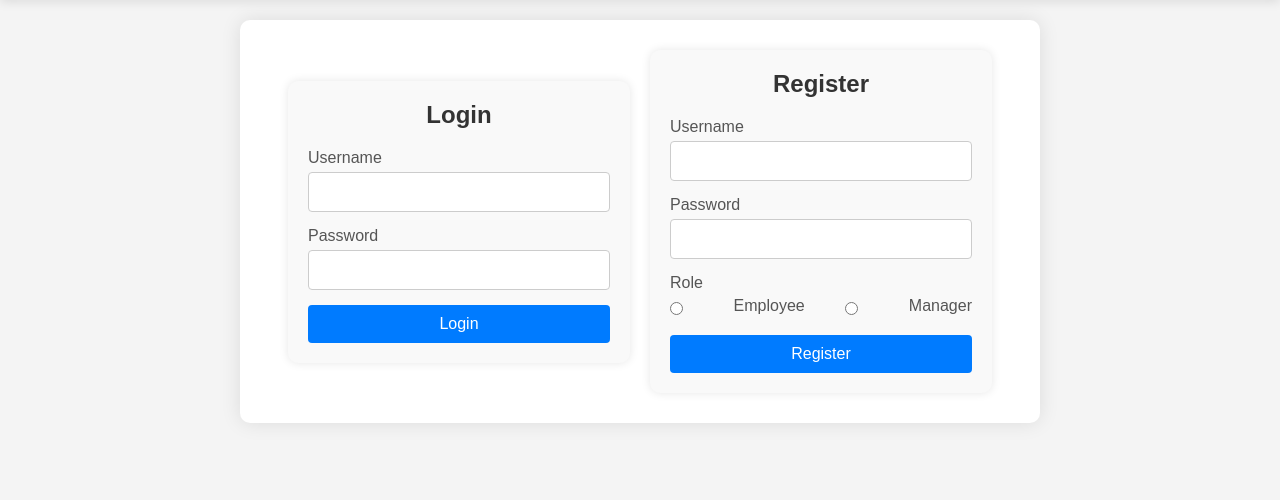
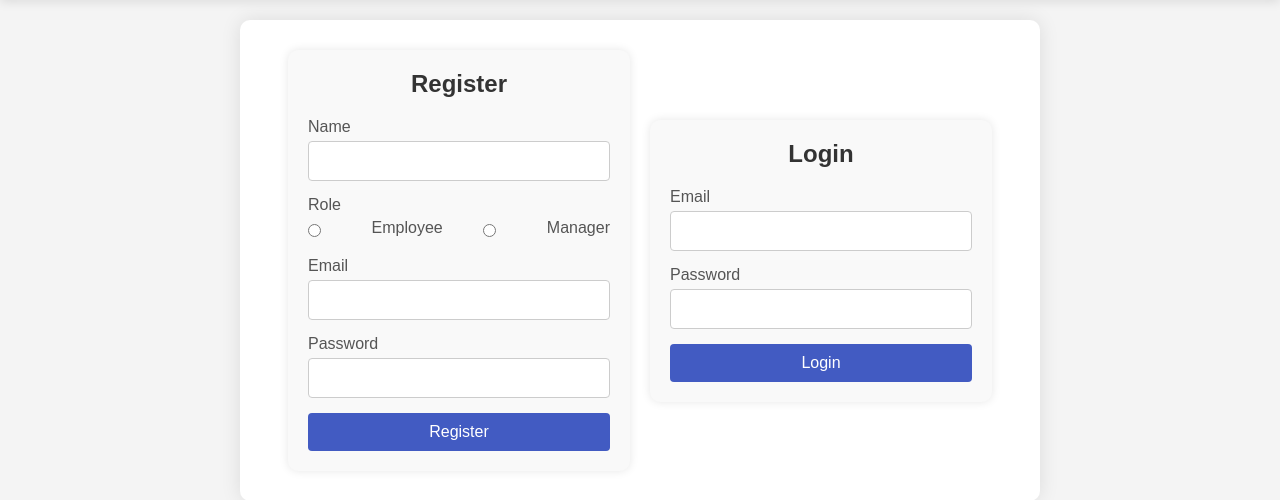
Before and after one commit to Haraprasanna-97/Employee-Leave-Management-System, a PHP site: page /login_register.php in a window 1280 px wide. Shown: the part 61-561 px from the top of the page. Run offline with PHP 8.4, Linux system fonts and the light colour scheme.

Commit message:
Added user authentication

```diff
--- /dev/null
+++ b/CSS/alert.css
@@ -0,0 +1,25 @@
+.alert-box {
+    background-color: #acbbf5; /* Blue */
+    color: white;
+    padding: 20px;
+    margin: 20px;
+    border-radius: 8px;
+    width: 80%;
+    max-width: 400px;
+    box-shadow: 0 0 10px rgba(0, 0, 0, 0.1);
+    position: relative;
+    text-align: center;
+}
+
+.alert-close-btn {
+    position: absolute;
+    top: 10px;
+    right: 10px;
+    color: white;
+    font-size: 20px;
+    cursor: pointer;
+}
+
+.alert-close-btn:hover {
+    color: #ff0000;
+}
--- a/CSS/login_register.css
+++ b/CSS/login_register.css
@@ -74,7 +74,7 @@ input[type="password"] {
 .form-btn {
     width: 100%;
     padding: 10px;
-    background-color: #007bff;
+    background-color: #425bc2;
     border: none;
     border-radius: 4px;
     color: white;
@@ -86,3 +86,7 @@ input[type="password"] {
 .form-btn:hover {
     background-color: #0056b3;
 }
+
+.form-btn:disabled {
+    background-color: #71b0f3;
+}
--- /dev/null
+++ b/Javascript/logic.js
@@ -0,0 +1,37 @@
+const closeAlert = (e) => {
+    e.target.parentElement.style.display = 'none'
+}
+
+const registerValidateEmail = (e) => {
+    const email = e.target.value;
+    const emailPattern = /^[a-zA-Z0-9._-]+@[a-zA-Z0-9.-]+\.[a-zA-Z]{2,6}$/;
+    const errorMessage = document.getElementById('register-error-message');
+    const registerButton = document.getElementById('register-btn');
+
+    if (emailPattern.test(email)) {
+        errorMessage.textContent = 'Valid email address.';
+        errorMessage.style.color = 'green';
+        registerButton.disabled = false
+    } else {
+        errorMessage.textContent = 'Please enter a valid email address.';
+        errorMessage.style.color = 'red';
+        registerButton.disabled = true
+    }
+}
+
+const loginValidateEmail = (e) => {
+    const email = e.target.value;
+    const emailPattern = /^[a-zA-Z0-9._-]+@[a-zA-Z0-9.-]+\.[a-zA-Z]{2,6}$/;
+    const errorMessage = document.getElementById('login-error-message');
+    const loginButton = document.getElementById('login-btn');
+
+    if (emailPattern.test(email)) {
+        errorMessage.textContent = 'Valid email address.';
+        errorMessage.style.color = 'green';
+        loginButton.disabled = false
+    } else {
+        errorMessage.textContent = 'Please enter a valid email address.';
+        errorMessage.style.color = 'red';
+        loginButton.disabled = true
+    }
+}
--- /dev/null
+++ b/constants.php
@@ -0,0 +1,3 @@
+<?php
+    $Appname ="Employee Leave Management System"
+?>
--- a/index.php
+++ b/index.php
@@ -3,7 +3,10 @@
 <head>
     <meta charset="UTF-8">
     <meta name="viewport" content="width=device-width, initial-scale=1.0">
-    <title>Home Page</title>
+    <title><?php
+        include "constants.php";
+        echo $Appname
+    ?> - Home Page</title>
     <link rel="stylesheet" href="./CSS/home.css">
 </head>
 <body>
--- a/login_register.php
+++ b/login_register.php
@@ -3,37 +3,54 @@
 <head>
     <meta charset="UTF-8">
     <meta name="viewport" content="width=device-width, initial-scale=1.0">
-    <title>Login/Register</title>
+    <title><?php
+        include "constants.php";
+        echo $Appname
+    ?> - Register/Login</title>
     <link rel="stylesheet" href="./CSS/login_register.css">
     <link rel="stylesheet" href="./CSS/home.css">
+    <link rel="stylesheet" href="./CSS/alert.css">
 </head>
 <body>
-    <?php include 'navbar.php'; ?>
+    <script src = "./Javascript/logic.js"></script>
+    <?php
+        $loggedIn = false;
+        include 'navbar.php';
+        include "db.php";
+    ?>
     <div class="form-container">
         <div class="form-box">
-            <h2>Login</h2>
-            <form class="login-form">
+            <h2>Register</h2>
+            <?php
+                if ($_SERVER["REQUEST_METHOD"] == "POST"  and $_POST["relevence"] == "register") {
+                    $name = $_POST["name"];
+                    $role = $_POST["role"];
+                    $email = $_POST["email"];
+                    // Check if user is not rgistered
+                    $qurry = "SELECT email FROM `user`WHERE email = '$email';";
+                    if (count(executeQuery($qurry)) == 0) {
+                        // Perform user registration
+                        $password = password_hash($_POST["password"], PASSWORD_DEFAULT);
+                        $qurry = "INSERT INTO `user` (`name`, `email`, `password`, `role`) VALUES ('$name', '$email', '$password', '$role');";
+                        if (executeQuery($qurry)) {
+                            $message = "Registration successful. Please fill in the login form";
+                            include "alert.php";
+                        }
+                        else {
+                            $message = "Failed to register. Please try again layter";
+                            include "alert.php";
+                        }
+                    }
+                    else {
+                        $message = "You have already registered";
+                        include "alert.php";
+                    }
+                }
+            ?>
+            <form class="register-form" action="./login_register.php" method = "post">
                 <div class="form-group">
-                    <label for="login-username">Username</label>
-                    <input type="text" id="login-username" name="username" required>
-                </div>
-                <div class="form-group">
-                    <label for="login-password">Password</label>
-                    <input type="password" id="login-password" name="password" required>
-                </div>
-                <button type="submit" class="form-btn">Login</button>
-            </form>
-        </div>
-        <div class="form-box">
-            <h2>Register</h2>
-            <form class="register-form">
-                <div class="form-group">
-                    <label for="register-username">Username</label>
-                    <input type="text" id="register-username" name="username" required>
-                </div>
-                <div class="form-group">
-                    <label for="register-password">Password</label>
-                    <input type="password" id="register-password" name="password" required>
+                    <label for="register-name">Name</label>
+                    <input type="text" id="register-name" name="name" required>
                 </div>
                 <div class="form-group">
                     <label for="register-role">Role</label>
@@ -44,9 +61,65 @@
                         <label for="role-manager">Manager</label>
                     </div>
                 </div>
-                <button type="submit" class="form-btn">Register</button>
+                <div class="form-group">
+                    <label for="register-email">Email</label>
+                    <input type="text" id="register-email" name="email" class="email" required>
+                    <p id="register-error-message"></p>
+                </div>
+                <div class="form-group">
+                    <label for="register-password">Password</label>
+                    <input type="password" id="register-password" name="password" required>
+                </div>
+                <input type="hidden" name="relevence" value = "register">
+                <button type="submit" class="form-btn" id="register-btn">Register</button>
+            </form>
+        </div>
+        <div class="form-box">
+            <h2>Login</h2>
+            <?php
+                if ($_SERVER["REQUEST_METHOD"] == "POST" and $_POST["relevence"] == "login") {
+                    $email = $_POST["email"];
+                    $qurry = "SELECT role, password FROM `user` WHERE email = '$email';";
+                    $data = executeQuery($qurry);
+                    if (is_array($data) and count($data) > 0) {
+                        $hashed_password = $data[0]["password"];
+                        if (password_verify($_POST["password"], $hashed_password)) {
+                            // password matches
+                            $message = "Login successful . Click <a href = './leave_application.php' >here</a> to submit leave request";
+                            setcookie("state", "loggedin");
+                            include "alert.php";
+                        } else {
+                            // Password doesn't match
+                            $message = "Invald email or password. Please try again";
+                            include "alert.php";
+                        }
+                    } else {
+                        // No data retrived from Database
+                        $message = "Invald email or password. Please try again";
+                        include "alert.php";
+                    }
+                }
+            ?>
+            <form class="login-form" action="./login_register.php" method = "post">
+                <div class="form-group">
+                    <label for="login-email">Email</label>
+                    <input type="text" id="login-email" name="email" class="email" required>
+                    <p id="login-error-message"></p>
+                </div>
+                <div class="form-group">
+                    <label for="login-password">Password</label>
+                    <input type="password" id="login-password" name="password" required>
+                </div>
+                <input type="hidden" name="relevence" value = "login">
+                <button type="submit" class="form-btn" id="login-btn">Login</button>
             </form>
         </div>
     </div>
+
+    <script>
+    // JavaScript to close the alert box
+    document.getElementById('register-email').addEventListener('input', registerValidateEmail);
+    document.getElementById('login-email').addEventListener('input', loginValidateEmail);
+</script>
 </body>
 </html>
--- a/navbar.php
+++ b/navbar.php
@@ -5,6 +5,12 @@
             <li><a href="#about">About Us</a></li>
             <li><a href="#services">Services</a></li>
             <li><a href="#contact">Contact</a></li>
+            <?php
+                if(isset($_COOKIE["state"])) {
+                    echo "<li><a href='./leave_application.php'>Fill leave application</a></li>";
+                }
+            ?>
+
         </ul>
         <button class="login-btn"><a href="login_register.php">Login/Register</a></button>
     </nav>
```
Also changed, not shown: alert.php (added, +15 -0 lines).
